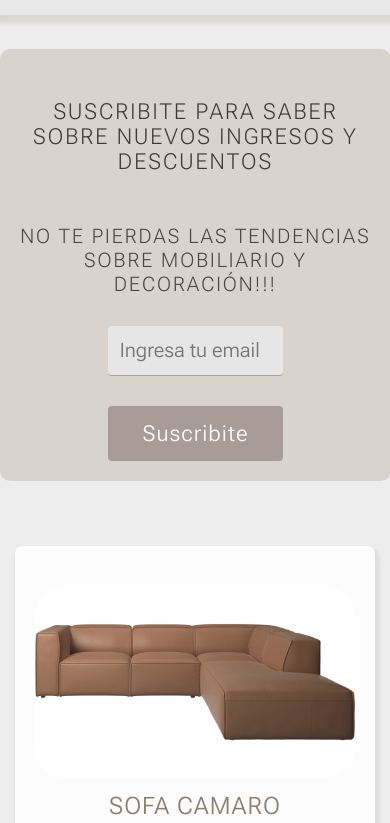
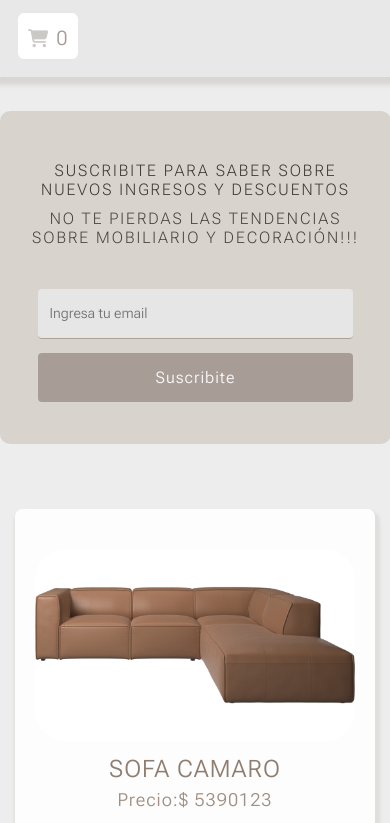
Before and after one commit to pilar86/ecommerce-js, a plain HTML site: page index.html in a window 390 px wide. Shown: the part 181-1004 px from the top of the page. Drawn offline with nearby package versions, Linux system fonts and the light colour scheme; some packages are replaced by stand-ins of ours; a script that the page names is missing.

Commit message:
responsive

```diff
--- a/index.html
+++ b/index.html
@@ -3,8 +3,8 @@
 <head>
     <meta charset="UTF-8">
     <meta http-equiv="X-UA-Compatible" content="IE=edge">
-    <meta name="viewport" content="width=device-width, initial-scale=1.0">
-
+    <meta name="description" content="Tienda de mobiliario de estilo nórdico para todo tipo de espacios. Encuentra las mejores piezas de linea nórdica">
+    <meta name="keywords" content="mobiliario nórdico, diseño escandinavo, materiales de calidad, diseño danés, simplicidad estética">
     <title>Nordic Furniture Shop</title>
 
     <script src="https://kit.fontawesome.com/df59baf6b8.js" crossorigin="anonymous"></script>
@@ -19,14 +19,7 @@
 
     <link href="https://fonts.googleapis.com/css?family=Roboto:300,400,500,700&display=swap" rel="stylesheet">
 
-    <script defer src="//cdn.jsdelivr.net/npm/sweetalert2@11"></script>
 
-    <!--<script defer src="jquery/jquery-3.3.1.min.js"></script>-->
-    <script defer src="contenidoFetch.js"></script>
-    <script defer src="variablesFetch.js"></script>
-    <script defer src="productosFetch.js"></script>
-    <script defer src="stock.js"></script>
-    <script defer src="modals.js"></script>
 
 </head>
 <body>
@@ -50,12 +43,9 @@
         </form>
 
     </div>
-
-
     <!--CARDS CON LOS PRODUCTOS-----------y----------CONTENIDO DESDE LA API-->
     <main id="contenedor-productos">
     </main>
-
 
     <!--VENTANA DEL CARRITO DE COMPRAS-->
     <section class="modal-contenedor">
@@ -72,15 +62,12 @@
         </div>
     </section>
 
-
-
-
     <!--FORMULARIO DE CONTACTO/NEWSLETTER-->
     <form action="" method="POST" id="form">
         <div class="form">
             <div class="contact-box">
+                <div class="left"></div>
 
-                <div class="left"></div>
                     <div class="right">
                         <h5>CONTACTANOS</h5>
 
@@ -89,14 +76,11 @@
                                 <input type="text" name="name" id="name"><span class="barra"></span>
                             </div>
                             <p class="warnings" id="warning-name-container"></p>
-
-
                             <div class="grupo">
                                 <label for="email" >Email</label>
                                 <input type="text" email="email" id="email"><span class="barra"></span>
                             </div>
                             <p class="warnings" id="warning-email-container"></p>
-
                             <div class="grupo">
                                 <label for="message">Dejanos Tu Consulta</label>
                                 <textarea id="message" required placeholder=" "></textarea>
@@ -111,7 +95,12 @@
         </div>
     </form>
 
-
+    <script defer src="//cdn.jsdelivr.net/npm/sweetalert2@11"></script>
+    <script defer src="contenidoFetch.js"></script>
+    <script defer src="variablesFetch.js"></script>
+    <script defer src="productosFetch.js"></script>
+    <script defer src="stock.js"></script>
+    <script defer src="modals.js"></script>
     <script defer src="contactForm.js"></script>
     <script defer src="carrito.js"></script>
 </body>
--- a/styles.css
+++ b/styles.css
@@ -18,22 +18,43 @@
         flex-wrap: wrap;
     }
 
+    .fa-shopping-cart:before{
+        font-size: 18px;
+    }
+    span#contadorCarrito{
+        font-size: 20px;
+    }
+
     h1.titulo{
-        margin-bottom: 2px;
-        font-size: 35px;
+        margin-bottom: 20px 8px;
+        font-size: 50px;
         letter-spacing:4px;
     }
 
     h2#titulo-newsletter{
-       font-size: 22px;
+       font-size: 16px;
        letter-spacing: 2px;
+       margin-bottom: 10px;
     }
 
-    .fa-trash-alt:before{
-        color: rgb(179, 144, 126);
-        font-weight: 300;
+    h3#titulo2-newsletter {
+        font-size: 16px;
+        font-weight: 200;
+        letter-spacing: 2px;
+        margin-bottom: 30px;
+    }
+
+    h4.precioProducto{
+        font-family: 'Roboto Flex', sans-serif;
+        font-weight: 200;
         font-size: 18px;
+        letter-spacing: 2px;
     }
+
+    .newsletter{
+        width: 85%;
+    }
+
     p.texto-carrito {
         margin-bottom: 5px;
         font-family: 'Roboto Flex', sans-serif;
@@ -53,22 +74,22 @@
         letter-spacing: 1px;
     }
 
-    h3#titulo2-newsletter {
-        font-size: 20px;
-        font-weight: 200;
-        letter-spacing: 2px;
+    .center input#email-form {
+        font-size: 14px;
+        margin-top:12px;
+        width: 90%;
     }
-    h4.precioProducto{
-        font-family: 'Roboto Flex', sans-serif;
-        font-weight: 200;
-        font-size: 18px;
-        letter-spacing: 2px;
+
+    button.news-button{
+        font-size: 16px;
+        margin-top:14px;
+        width: 90%;
+        margin-bottom: 22px;
     }
 
     .productoEnCarrito{
         flex-direction: column;
     }
-
 
     .boton-eliminar {
         font-weight: 10;
@@ -93,7 +114,7 @@ header {
     background-color: rgba(231, 231, 231, 0.644);
     display: flex;
     justify-content: space-between;
-    align-items: center;
+    align-items:center;
     padding: 18px;
     box-shadow: 0px 5px 4px 3px rgba(168, 163, 149, 0.3);
     margin-bottom: 2px;
@@ -109,8 +130,12 @@ header {
     font-size: 26px;
     background-color: white;
     border-radius: 6px;
-    padding: 8px 12px;
+    padding: 8px 10px;
     transition: all .3s;
+}
+
+span#contadorCarrito{
+    padding-left: 8px;
 }
 
 #boton-carrito:hover {
@@ -120,6 +145,17 @@ header {
 }
 #boton-carrito:focus {
     outline: none;
+}
+
+.fa, .fas
+.fa-shopping-cart:before{
+    color: rgb(250, 250, 250);
+    font-size: 14px;
+    font-weight: lighter;
+}
+span#contadorCarrito{
+    padding-left: 8px;
+    color: rgb(168, 156, 150);
 }
 
 h1 {
@@ -189,7 +225,7 @@ p {
     display: block;
     justify-content: center;
     align-items: center;
-    padding:20px;
+    padding: 20px;
     border-radius: 10px;
 }
 
@@ -236,8 +272,6 @@ input#email-form{
     border-radius: 4px;
 }
 
-
-
                                             /* CONTENEDOR DE PRODUCTOS/CARDS */
 #contenedor-productos {
     max-width: 1400px;
@@ -258,7 +292,6 @@ input#email-form{
     margin-bottom: 25px;
     box-shadow: 2px 5px 3px 3px rgba(212, 211, 207, 0.542);
 }
-
 
 p.precioProducto {
     color: #a08f82;
@@ -283,6 +316,7 @@ p.precioProducto {
     display: inline-block;
     justify-content: center;
     align-items: center;
+    text-align: center;
 }
 
 .boton-agregar:hover {
```
